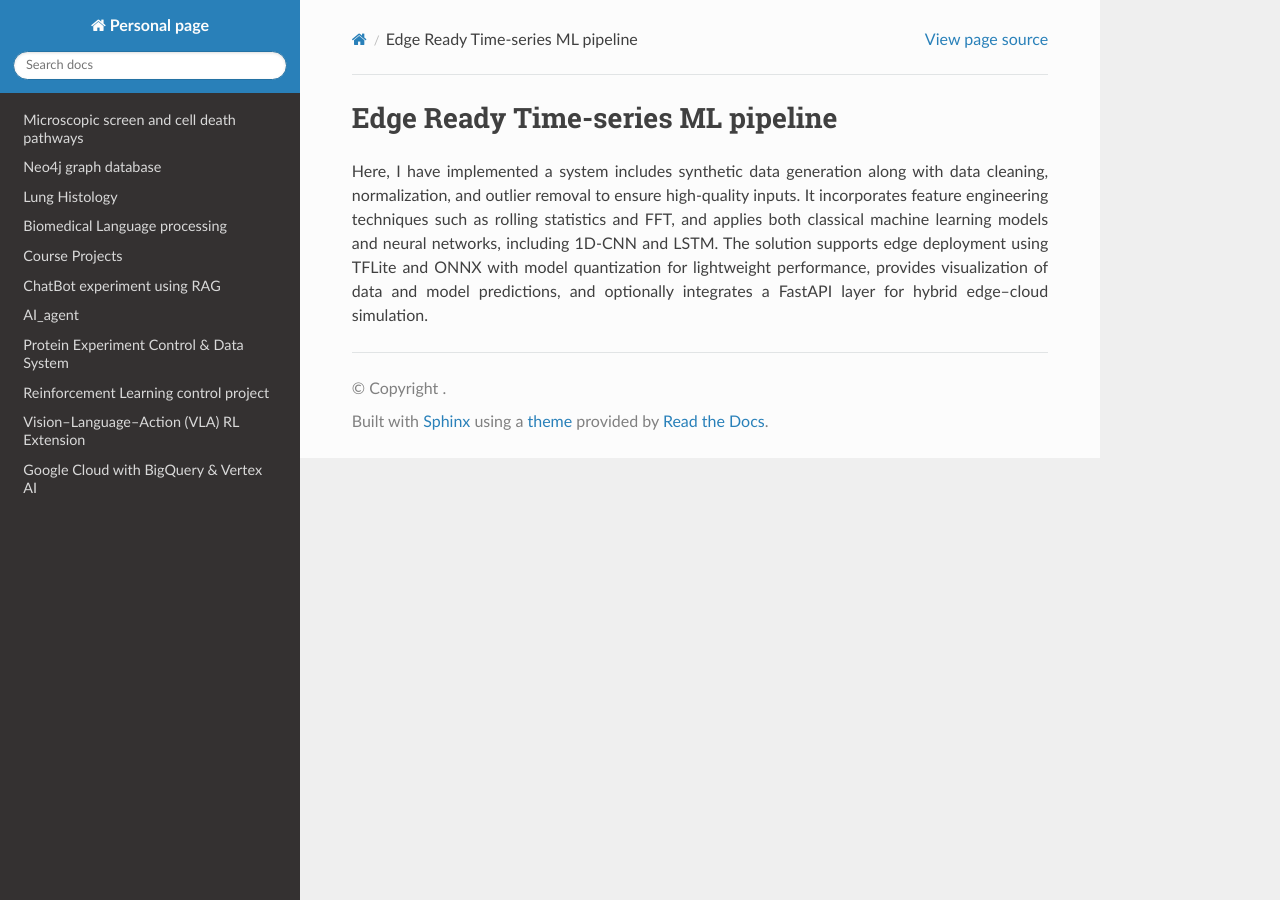
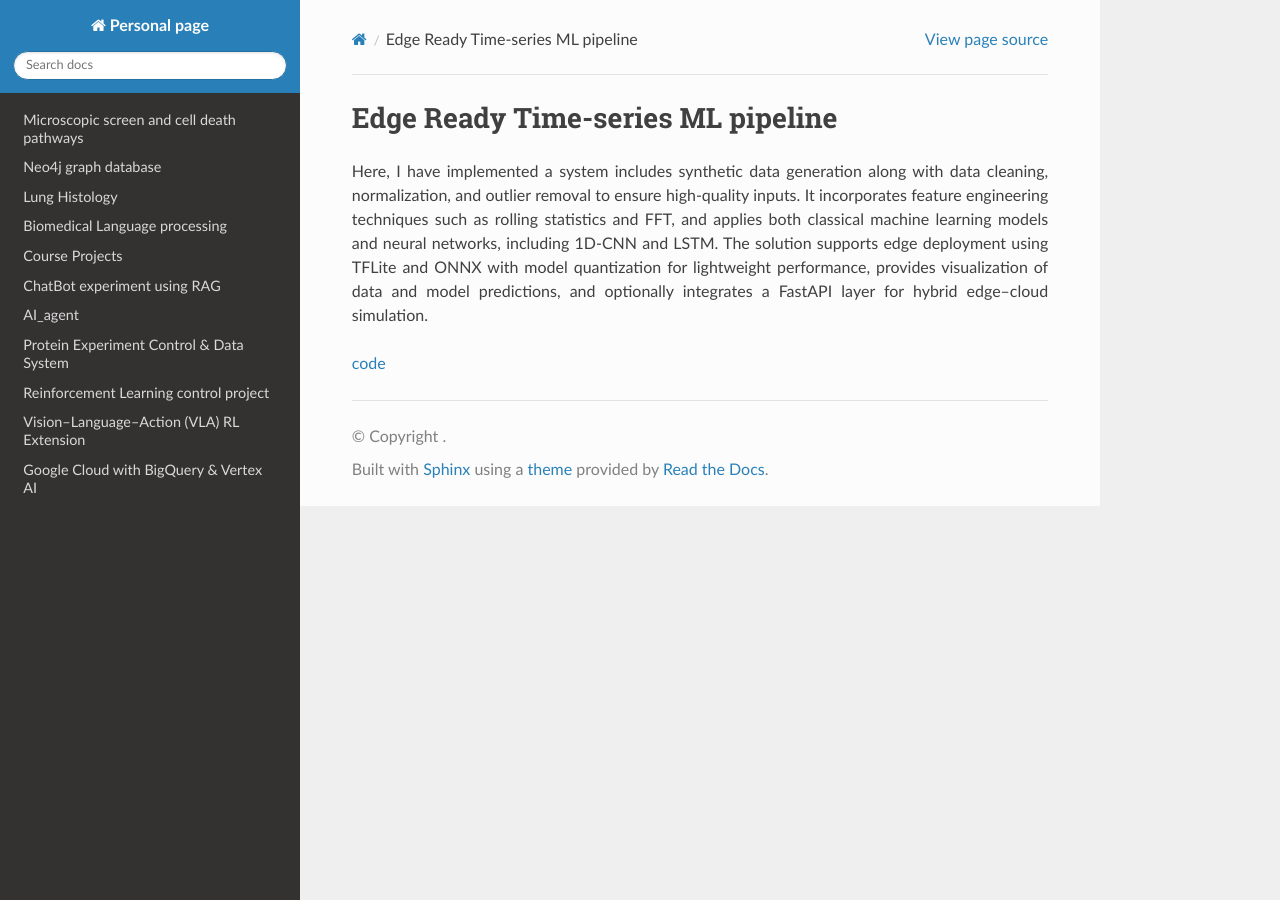
Before and after one commit to SalmaKazemiRashed/ImSalmaKRashed, a Sphinx documentation site: the page built from doc/Edge-Time-series.md, in a window 1280 px wide. Built offline with Sphinx 7.4.7 and the Read the Docs theme 3.1.0, drawn with Linux system fonts in a browser that asks for light colours.

Commit message:
Update Edge-Time-series.md

```diff
--- a/doc/Edge-Time-series.md
+++ b/doc/Edge-Time-series.md
@@ -2,3 +2,5 @@ Edge Ready Time-series ML pipeline
 ==================
 
 Here, I have implemented a system includes synthetic data generation along with data cleaning, normalization, and outlier removal to ensure high-quality inputs. It incorporates feature engineering techniques such as rolling statistics and FFT, and applies both classical machine learning models and neural networks, including 1D-CNN and LSTM. The solution supports edge deployment using TFLite and ONNX with model quantization for lightweight performance, provides visualization of data and model predictions, and optionally integrates a FastAPI layer for hybrid edge–cloud simulation.
+
+[code](https://github.com/SalmaKazemiRashed/Edge-Ready-Time-series-ML-pipeline/)
```
